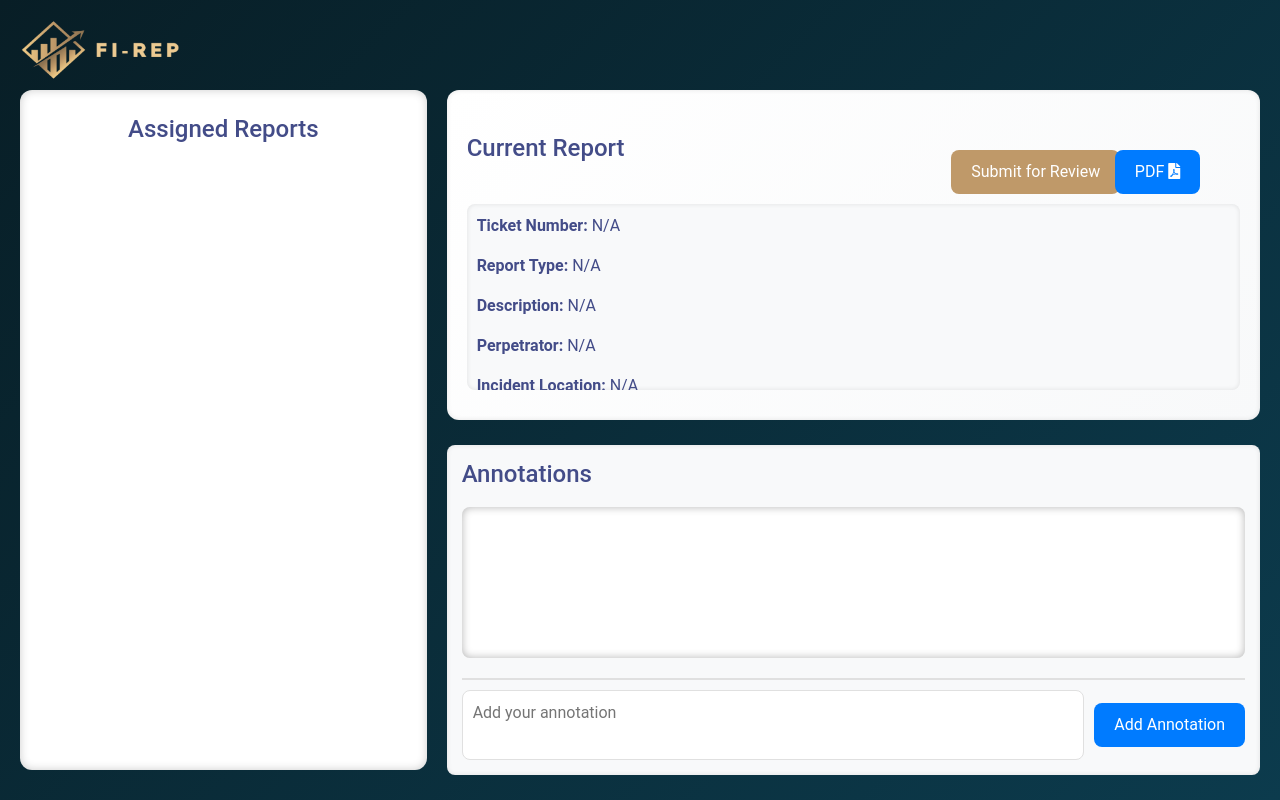
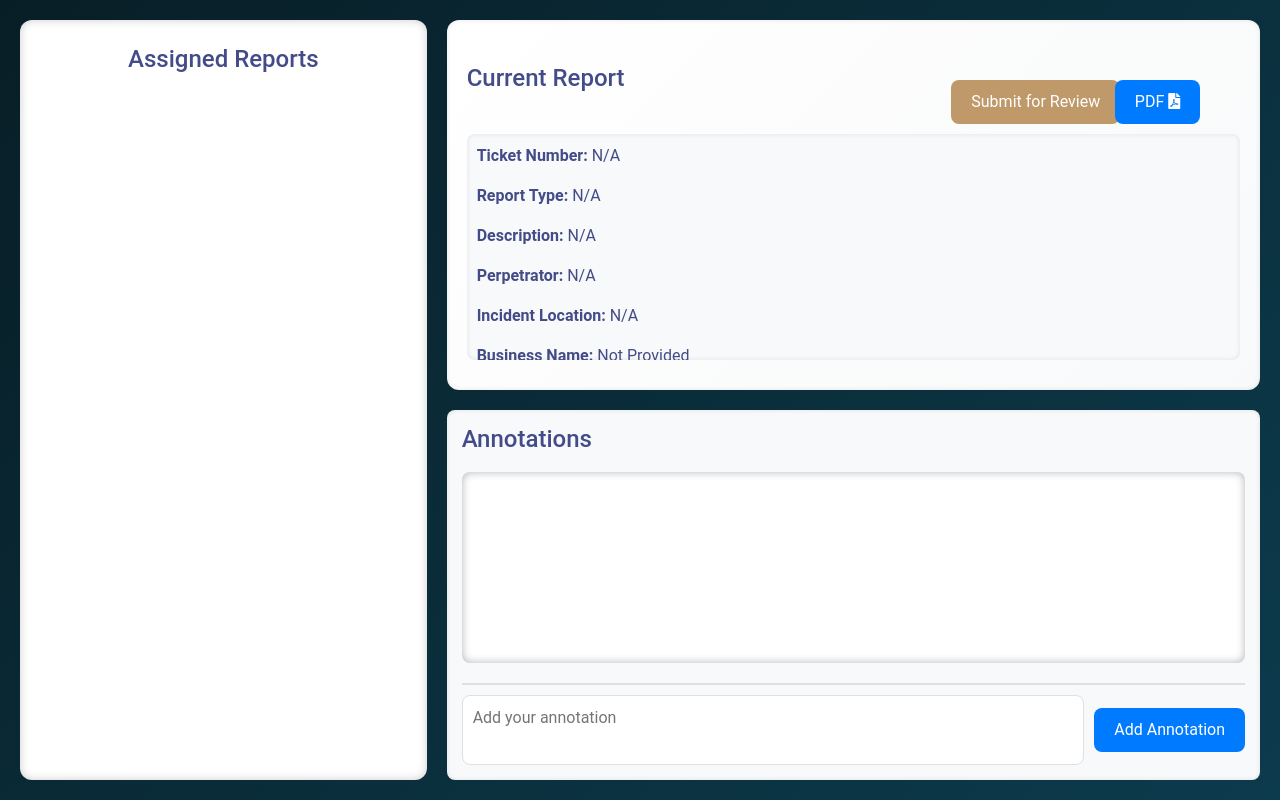
Before and after one commit to Crossfit202/Team-Quokka, an Angular app in the folder fraud-app/frontend/: page /admin-home in a window 1280 px wide. Built offline with nearby package versions, Linux system fonts and the light colour scheme.

Commit message:
header logo updates

```diff
--- a/fraud-app/frontend/src/app/admin-home/admin-home.component.css
+++ b/fraud-app/frontend/src/app/admin-home/admin-home.component.css
@@ -7,7 +7,7 @@
   grid-template-rows: 1fr 1fr; /* Two rows for the right section */
   gap: 20px;
   min-height: 100vh;
-  padding: 90px 20px 20px 20px;
+  padding: 20px;
   background-color: #081E26;
   color: #FFFFFF;
   background: linear-gradient(135deg, #081E26, #0C3B4D);
@@ -44,7 +44,7 @@
   overflow-y: hidden;
   display: flex;
   flex-direction: column;
-  height: calc(100vh - 120px); /* Full height with padding considered */
+  height: calc(100vh - 40px); /* Full height with padding considered */
 }
 
 /* Reports List Title */
@@ -118,7 +118,7 @@
   padding: 20px;
   display: flex;
   flex-direction: column;
-  height: calc((100vh - 140px) / 2); /* Matches left card height */
+  height: calc((100vh - 60px) / 2); /* Matches left card height */
 }
 
 /* Divider Styling */
@@ -197,7 +197,7 @@ button:hover {
   display: flex;
   flex-direction: column;
   justify-content: space-between; /* Keeps the input box at the bottom */
-  height: calc((100vh - 120px) / 2); /* Matches the height of the other right card */
+  height: calc((100vh - 60px) / 2); /* Matches the height of the other right card */
   overflow: hidden; /* Prevent card overflow */
 }
 
@@ -269,7 +269,7 @@ button:hover {
   display: flex;
   flex-direction: column;
   justify-content: space-between; /* Keeps the input box at the bottom */
-  height: calc((100vh - 140px) / 2); /* Matches the height of the other right card */
+  height: calc((100vh - 60px) / 2); /* Matches the height of the other right card */
   overflow: hidden; /* Prevent content overflow */
 }
 
--- a/fraud-app/frontend/src/app/admin-home/admin-home.component.html
+++ b/fraud-app/frontend/src/app/admin-home/admin-home.component.html
@@ -1,6 +1,5 @@
 <link href="https://cdnjs.cloudflare.com/ajax/libs/font-awesome/5.15.4/css/all.min.css" rel="stylesheet">
 
-<app-header></app-header>
 <div class="admin-home-container">
 
   <!-- Left Card: Reports List -->
--- a/fraud-app/frontend/src/app/admin-home/admin-home.component.ts
+++ b/fraud-app/frontend/src/app/admin-home/admin-home.component.ts
@@ -5,14 +5,13 @@ import { CommonModule } from '@angular/common';
 import { FormsModule } from '@angular/forms';
 import { LambdaService } from '../lambda.service';
 import { AuthService } from '../services/auth.service';
-import { HeaderComponent } from '../header/header.component';
 
 @Component({
   selector: 'app-admin-home',
   templateUrl: './admin-home.component.html',
   styleUrls: ['./admin-home.component.css'],
   standalone: true,
-  imports: [CommonModule, FormsModule, HeaderComponent]
+  imports: [CommonModule, FormsModule ]
 })
 export class AdminHomeComponent implements OnInit {
 
```
